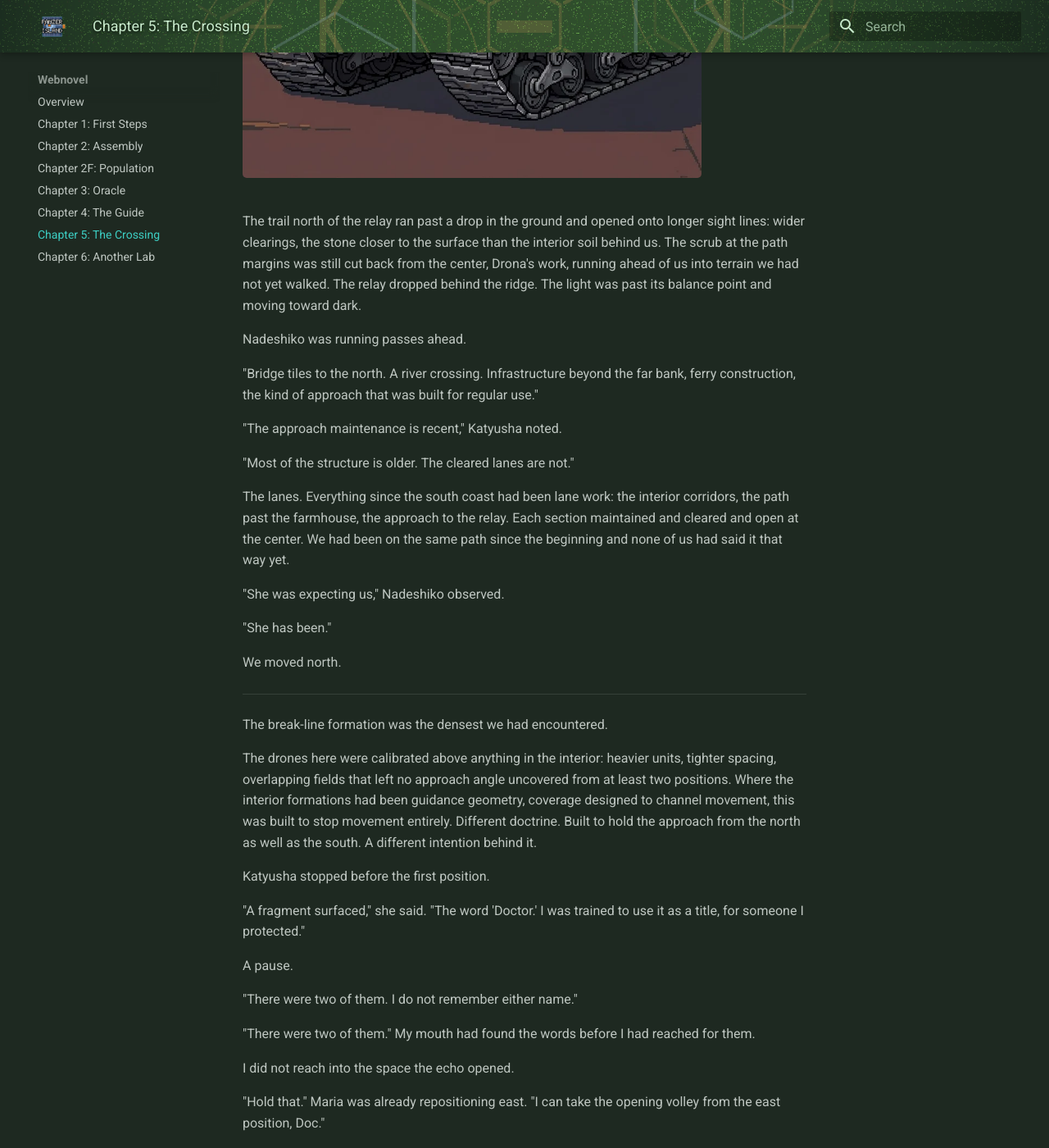
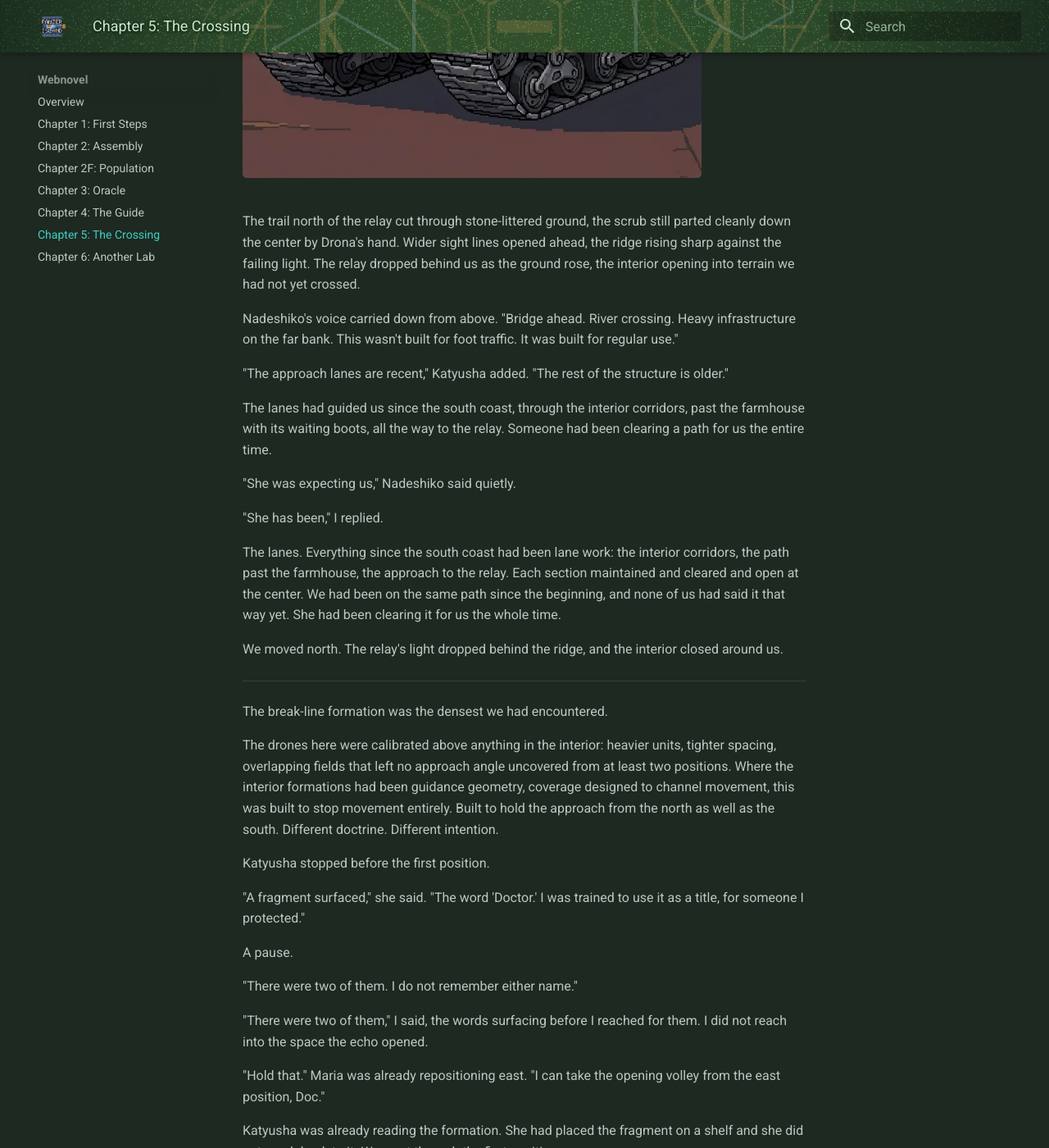
Before and after one commit to rhedak/panzer_island_pages, an MkDocs documentation site: the page built from docs/webnovel/ch05.md, in a window 1280 px wide and 1400 px high, scrolled down 950 px. Shown: the whole window at 82% size. Built offline with MkDocs 1.6.1 and Material for MkDocs 9.7.7, drawn with Linux system fonts in a browser that asks for light colours; some of the changed text lies outside the part shown.

```diff
--- a/docs/webnovel/ch05.md
+++ b/docs/webnovel/ch05.md
@@ -1,41 +1,39 @@
 ---
 title: "Chapter 5: The Crossing"
 description: The team reaches the north ferry and faces Drona's NEXUS LIGHT unit, then sees from a lookout the full scale of what has been done to the island.
-revision: 2
-updated: 2026-06-25
+revision: 3
+updated: 2026-06-26
 ---
 
 # Chapter 5: The Crossing
 
 *Published June 24, 2026*
 
-*Revision 2, updated June 25, 2026*
+*Revision 3, updated June 26, 2026*
 
 ![The team at the bridge approach, Drona standing on the far ridge watching them](../assets/webnovel/ch05.webp){ .chapter-illustration }
 
-The trail north of the relay ran past a drop in the ground and opened onto longer sight lines: wider clearings, the stone closer to the surface than the interior soil behind us. The scrub at the path margins was still cut back from the center, Drona's work, running ahead of us into terrain we had not yet walked. The relay dropped behind the ridge. The light was past its balance point and moving toward dark.
+The trail north of the relay cut through stone-littered ground, the scrub still parted cleanly down the center by Drona's hand. Wider sight lines opened ahead, the ridge rising sharp against the failing light. The relay dropped behind us as the ground rose, the interior opening into terrain we had not yet crossed.
 
-Nadeshiko was running passes ahead.
+Nadeshiko's voice carried down from above. "Bridge ahead. River crossing. Heavy infrastructure on the far bank. This wasn't built for foot traffic. It was built for regular use."
 
-"Bridge tiles to the north. A river crossing. Infrastructure beyond the far bank, ferry construction, the kind of approach that was built for regular use."
+"The approach lanes are recent," Katyusha added. "The rest of the structure is older."
 
-"The approach maintenance is recent," Katyusha noted.
+The lanes had guided us since the south coast, through the interior corridors, past the farmhouse with its waiting boots, all the way to the relay. Someone had been clearing a path for us the entire time.
 
-"Most of the structure is older. The cleared lanes are not."
+"She was expecting us," Nadeshiko said quietly.
 
-The lanes. Everything since the south coast had been lane work: the interior corridors, the path past the farmhouse, the approach to the relay. Each section maintained and cleared and open at the center. We had been on the same path since the beginning and none of us had said it that way yet.
+"She has been," I replied.
 
-"She was expecting us," Nadeshiko observed.
+The lanes. Everything since the south coast had been lane work: the interior corridors, the path past the farmhouse, the approach to the relay. Each section maintained and cleared and open at the center. We had been on the same path since the beginning, and none of us had said it that way yet. She had been clearing it for us the whole time.
 
-"She has been."
-
-We moved north.
+We moved north. The relay's light dropped behind the ridge, and the interior closed around us.
 
 ---
 
 The break-line formation was the densest we had encountered.
 
-The drones here were calibrated above anything in the interior: heavier units, tighter spacing, overlapping fields that left no approach angle uncovered from at least two positions. Where the interior formations had been guidance geometry, coverage designed to channel movement, this was built to stop movement entirely. Different doctrine. Built to hold the approach from the north as well as the south. A different intention behind it.
+The drones here were calibrated above anything in the interior: heavier units, tighter spacing, overlapping fields that left no approach angle uncovered from at least two positions. Where the interior formations had been guidance geometry, coverage designed to channel movement, this was built to stop movement entirely. Built to hold the approach from the north as well as the south. Different doctrine. Different intention.
 
 Katyusha stopped before the first position.
 
@@ -45,9 +43,7 @@ A pause.
 
 "There were two of them. I do not remember either name."
 
-"There were two of them." My mouth had found the words before I had reached for them.
-
-I did not reach into the space the echo opened.
+"There were two of them," I said, the words surfacing before I reached for them. I did not reach into the space the echo opened.
 
 "Hold that." Maria was already repositioning east. "I can take the opening volley from the east position, Doc."
 
@@ -65,7 +61,7 @@ Drona was on it. She had been there since before we started.
 
 We came to the bridge at the ridge's base.
 
-The far bank was higher ground, the crossing spanning a river channel that was wider here than anything we had forded since the south coast. Beyond the far bank the approach continued north toward the ferry structure: the outline of it visible from the near side, dock infrastructure, open water past the dock.
+The far bank was higher ground, the crossing spanning a river channel that was wider here than anything we had forded since the south coast. Beyond the far bank the approach continued north toward the ferry structure with its docks, loading infrastructure, and open water stretching past the dock.
 
 On the far ridge, Drona stood.
 
@@ -109,9 +105,9 @@ There was movement at the ferry approach: a single contact.
 
 "NEXUS LIGHT," Katyusha read. "New designation. The pattern is incomplete. Not a full deployment."
 
-Drona was walking to the dock. She moved without urgency. Her cardigan was still on.
+Drona was walking to the dock. She moved without urgency, her cardigan shifting slightly in the evening air.
 
-NEXUS LIGHT was smaller than I expected: a compact unit, built for speed and reach rather than the coverage weight of the drones we had cleared through the outer wall. She mounted it from the south approach and it came alive under her hands, the running lights coming up in sequence. When it finished initializing it did not settle into a ready position. It stayed still and read the field before it moved. The headphone lights, which I had always read as teal at distance, shifted to orange.
+NEXUS LIGHT was smaller than I expected: a compact unit, built for speed and reach rather than the coverage weight of the drones we had cleared through the outer wall. She mounted it from the south approach and it came alive under her hands, the running lights coming up in sequence. When initialization completed, the NEXUS did not settle into a ready stance. It stayed still and read the field before it moved. The headphone lights, which I had always read as teal at distance, shifted to orange.
 
 She looked at us.
 
@@ -131,7 +127,7 @@ NEXUS LIGHT opened on a vector I had not shown in this engagement. I adjusted.
 
 It moved to where the adjustment created an opening. Not a recalibration pattern. An anticipation.
 
-I pulled wide to a second position. The NEXUS was already there before I settled into it, which meant it was running projected behavior, not response to observed movement. I tried to read the protocol. The classification resolved to adaptive targeting and stopped there. The designation I reached for next terminated at the same location. I reached for it again. It terminated again.
+I pulled wide to a second position, repositioning for a different angle. The NEXUS was already there before I settled into it, which meant it was running projected behavior, not response to observed movement. I tried to read the protocol. The classification resolved to adaptive targeting and stopped there. The designation I reached for next terminated at the same location. I reached for it again. It terminated again.
 
 It fought like something that knew how we fought.
 
@@ -147,41 +143,31 @@ I took the north channel approach while it adjusted for Nadeshiko's deviation. M
 
 It withdrew to the far bank. I noted the withdrawal vector north and moved to the bank.
 
-Erika was at the south approach, looking north after the direction Drona had taken.
+Erika was at the south approach, looking north after the direction Drona had taken. The sound of the engagement faded into the interior quiet.
 
 ---
 
 *Erika*
 
-The water in the north channel settled. The clearance echo worked its way out of the air.
+The water in the channel settled. The smell of scorched metal lingered, and underneath it something else: the astringent note I had been catching since the ridge, stronger now.
 
-Maria was looking at the rise above the dock.
-
-"There's a lookout structure up there." She was already moving toward it. "Built into the slope. I want to see what she was guarding."
+Maria was already climbing the slope behind the dock. "Lookout structure up there. Old construction. I want to see what she was really guarding."
 
 I looked at the path Drona had taken north. Already out of sight.
 
 "She was guarding the view."
 
-We climbed.
+I followed.
 
----
+The lookout was old construction, fixed into the slope before any of what we had walked through, before the drones and the lanes and the relay and whatever had happened to empty this island. My hands found the railing at the top before I had reached for it, the metal cold and pitted in exactly the way I expected.
 
-The lookout was old construction, fixed into the slope before any of what we had walked through, before the drones and the lanes and the relay and whatever had happened to empty this island. My hands found the railing at the top before I had reached for it.
+The view north and west stopped everything.
 
-The view from the platform was north and west.
+What it showed us was color. And smell: the astringent note concentrated here, chemical and wrong, arriving from the north slope on whatever passed for wind in the flat evening.
 
-What it showed us was color. And smell: something astringent that the interior air had not carried, arriving now from the north slope on whatever passed for wind in the flat evening.
+A uniform yellow-grey stain stretched to the horizon, the color of vegetation that had died under something deliberate. The color of a process applied. Settlement clusters dotted the affected zone, their outlines still visible beneath the discoloration.
 
-Not the pale grey-blue of the interior sky, not the dry scrub we had crossed for two days. From the northern ridge line westward to where the terrain met the evening haze, a different color, uniform and settled: yellow-grey, the color of something that had been green once and was no longer, not on its own schedule. The color of a process applied.
-
-"I see it," Nadeshiko said. Quietly, to no one.
-
-Katyusha was reading it. "Vegetation pattern inland is not natural. Discoloration extends to the horizon. Settlement clusters in the northern and western sectors are within the affected zone."
-
-Settlement clusters.
-
-Twenty thousand people. Ferry distance to the outer islands. I had thought about them once, at the farmhouse, in a specific register, and then stopped and gone back to the work.
+Villages. Twenty thousand people. Ferry distance to the outer islands. I had thought about them once, at the farmhouse, in a specific register, and then stopped and gone back to the work.
 
 There were villages under that color.
 
@@ -189,37 +175,31 @@ There were villages under that color.
 
 Not a sound. The shaped absence of one. The fragment surfaced and stopped, as it always stopped, in the same place. Whatever had been promised, I was standing at the edge of the result of it, looking at the full scale of what had been done, and I could not reach the occasion from this side of it.
 
-"The south coast was the only clean corner," Maria said. "And we just left it."
+"The south coast was the only clean corner," Maria said quietly. She did not adjust her hat. "And we just left it."
 
-She did not say anything else. The hat was level and she did not adjust it.
+Nadeshiko turned to me, her usual energy gone. "Erika. The three of us can cross that." She stopped. Restarted. "You should not be able to. Not on foot. Not through that."
 
-Nadeshiko turned from the view to look at me.
+"I will be fine."
 
-"Erika. The three of us can cross that." She stopped. Restarted. "You shouldn't be able to. Not on foot. Not through that."
+Katyusha's voice was careful. "The data does not support that conclusion, Doctor."
 
-"I will be fine," I said.
+"I know." I looked at the ruined horizon. "I cannot account for it yet."
 
-Katyusha was still reading the horizon. "The data does not support that conclusion, Doctor."
+The contamination had not touched me. Two days on this island, and it had not touched me.
 
-"I know."
-
-A pause. "I cannot account for it yet."
-
-I looked at the contamination on the horizon. The villages under it. The rows in a field somewhere in there, still legible in the dead growth, planted by someone who meant to come back. I had been on this island for two days and the contamination had not touched me.
-
-I had to know what I was not letting myself remember.
+I had to know what I was not letting myself remember. The answer was north, underneath that color, waiting for me to stop running from it.
 
 "After him anyway," I said. "Drona's trail continues north. We follow it."
 
-"That is what she wants," Nadeshiko contested.
+"That is what she wants," Nadeshiko said.
 
-"Yes," I said.
+"Yes."
 
 I found the path down from the platform.
 
 As I descended the resolve settled: I would not stop until I understood what I had caused.
 
-The team was already moving before I reached the bottom. The island opened north of us, contaminated and deliberate and waiting, and we went into it.
+The team was already moving before I reached the bottom. The island opened north, contaminated, deliberate, waiting, and we went into it.
 
 ![The view north from the lookout platform: the contaminated interior of Panzer Island stretching to the horizon, yellow-grey and vast](../assets/webnovel/ch05-2.webp){ .chapter-illustration }
 
```
Also changed, not shown: docs/styleguide_en.md (+1 -0 lines), 2 other files.
